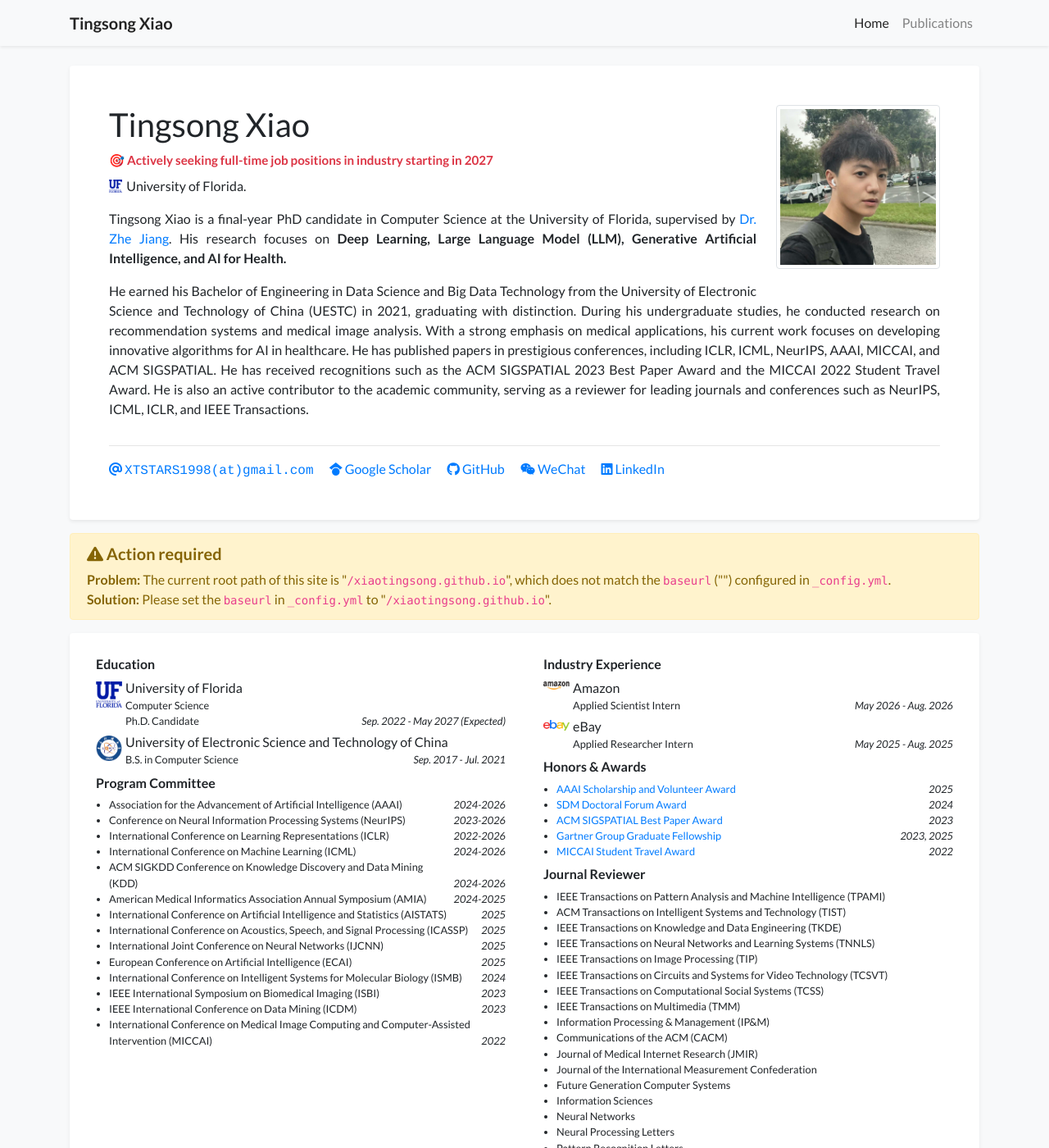
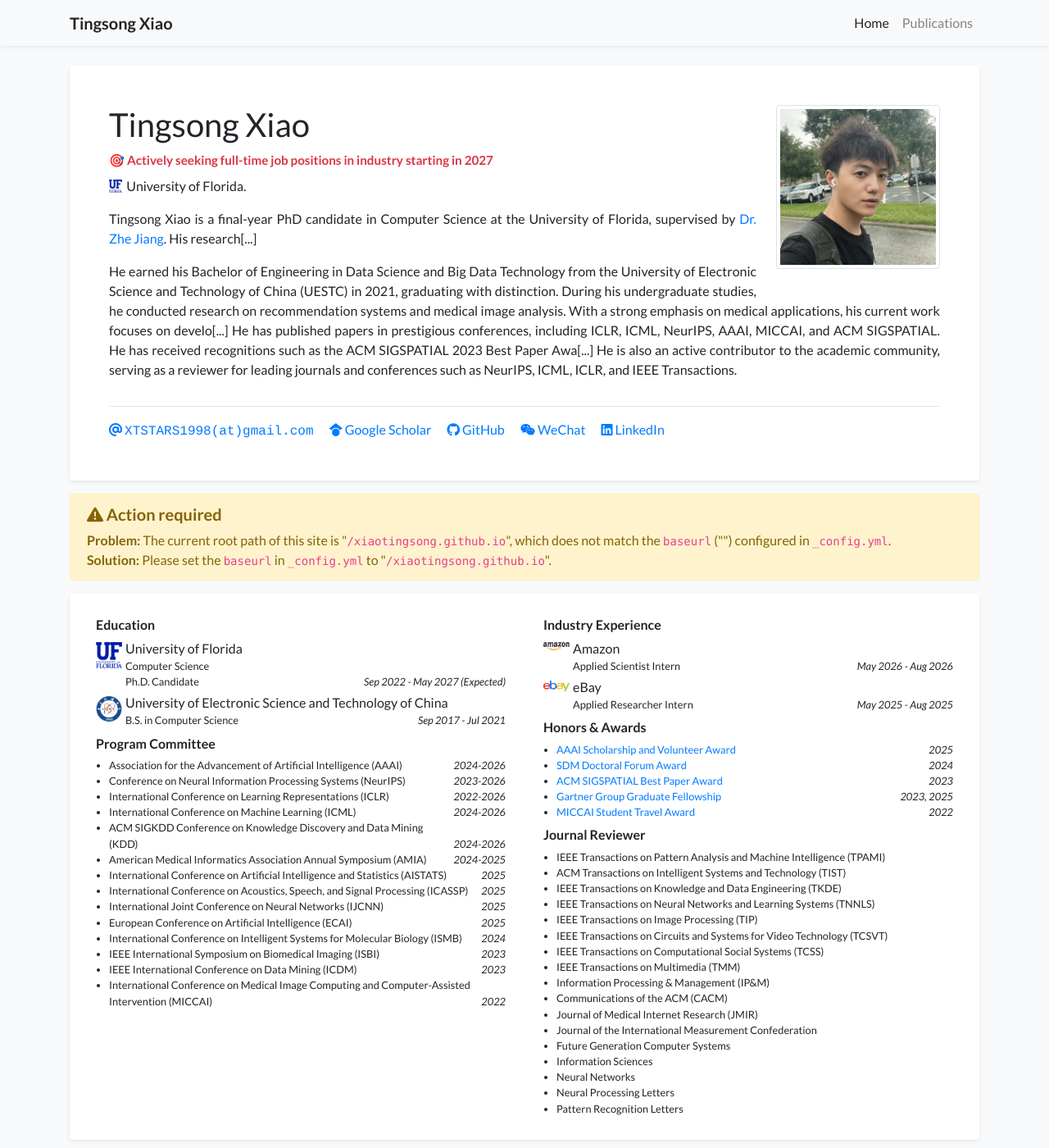
Before and after one commit to xiaotingsong/xiaotingsong.github.io, a Jekyll site: the page built from index.html, in a window 1280 px wide and 1400 px high. Shown: the whole window at 82% size. Built offline with Jekyll 4.4.1, drawn with Linux system fonts in a browser that asks for light colours; nearby versions of some CDN libraries; a style sheet for code colours, icons or effects is not loaded.

Commit message:
Remove periods after month abbreviations (e.g., Aug. → Aug, Sep. → Sep)

```diff
--- a/_data/profile.yml
+++ b/_data/profile.yml
@@ -20,12 +20,12 @@
 short_bio_text_justify: true
 short_bio: >-
   <p>
-    Tingsong Xiao is a final-year PhD candidate in Computer Science at the University of Florida, supervised by <a href="https://www.jiangteam.org/" target="_blank">Dr. Zhe Jiang</a>. His research focuses on <strong>Deep Learning, Large Language Model (LLM), Generative Artificial Intelligence, and AI for Health.</strong>
+    Tingsong Xiao is a final-year PhD candidate in Computer Science at the University of Florida, supervised by <a href="https://www.jiangteam.org/" target="_blank">Dr. Zhe Jiang</a>. His research[...]
   </p>
   <p>
     He earned his Bachelor of Engineering in Data Science and Big Data Technology from the University of Electronic Science and Technology of China (UESTC) in 2021, graduating with distinction.
-    During his undergraduate studies, he conducted research on recommendation systems and medical image analysis. With a strong emphasis on medical applications, his current work focuses on developing innovative algorithms for AI in healthcare.
-    He has published papers in prestigious conferences, including ICLR, ICML, NeurIPS, AAAI, MICCAI, and ACM SIGSPATIAL. He has received recognitions such as the ACM SIGSPATIAL 2023 Best Paper Award and the MICCAI 2022 Student Travel Award.
+    During his undergraduate studies, he conducted research on recommendation systems and medical image analysis. With a strong emphasis on medical applications, his current work focuses on develo[...]
+    He has published papers in prestigious conferences, including ICLR, ICML, NeurIPS, AAAI, MICCAI, and ACM SIGSPATIAL. He has received recognitions such as the ACM SIGSPATIAL 2023 Best Paper Awa[...]
     He is also an active contributor to the academic community, serving as a reviewer for leading journals and conferences such as NeurIPS, ICML, ICLR, and IEEE Transactions.
   </p>
 
@@ -41,21 +41,21 @@
   position: >-
     Computer Science <br/>
     Ph.D. Candidate
-  date: Sep. 2022 - May 2027 (Expected)
+  date: Sep 2022 - May 2027 (Expected)
 - name: University of Electronic Science and Technology of China
   logo: /assets/images/badges/UESTC.png
   position: B.S. in Computer Science
-  date: Sep. 2017 - Jul. 2021
+  date: Sep 2017 - Jul 2021
 
 experience:
 - name: Amazon
   logo: /assets/images/badges/Amazon_logo.png
   position: Applied Scientist Intern
-  date: May 2026 - Aug. 2026
+  date: May 2026 - Aug 2026
 - name: eBay
   logo: /assets/images/badges/eBay_logo.png
   position: Applied Researcher Intern
-  date: May 2025 - Aug. 2025
+  date: May 2025 - Aug 2025
 
 awards:
 - name: <a href="https://aaai.org/conference/aaai/aaai-25/student-scholarhip-volunteer-program/" target="_blank">AAAI Scholarship and Volunteer Award</a>
```
